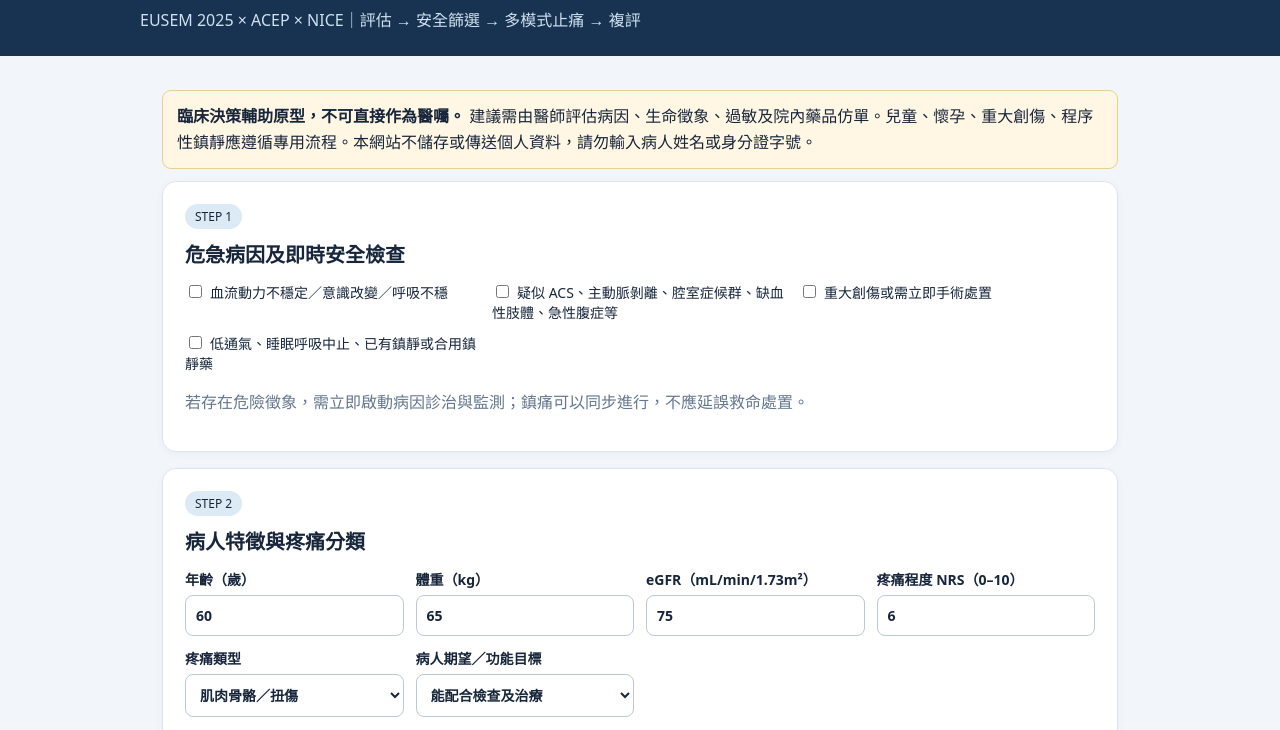
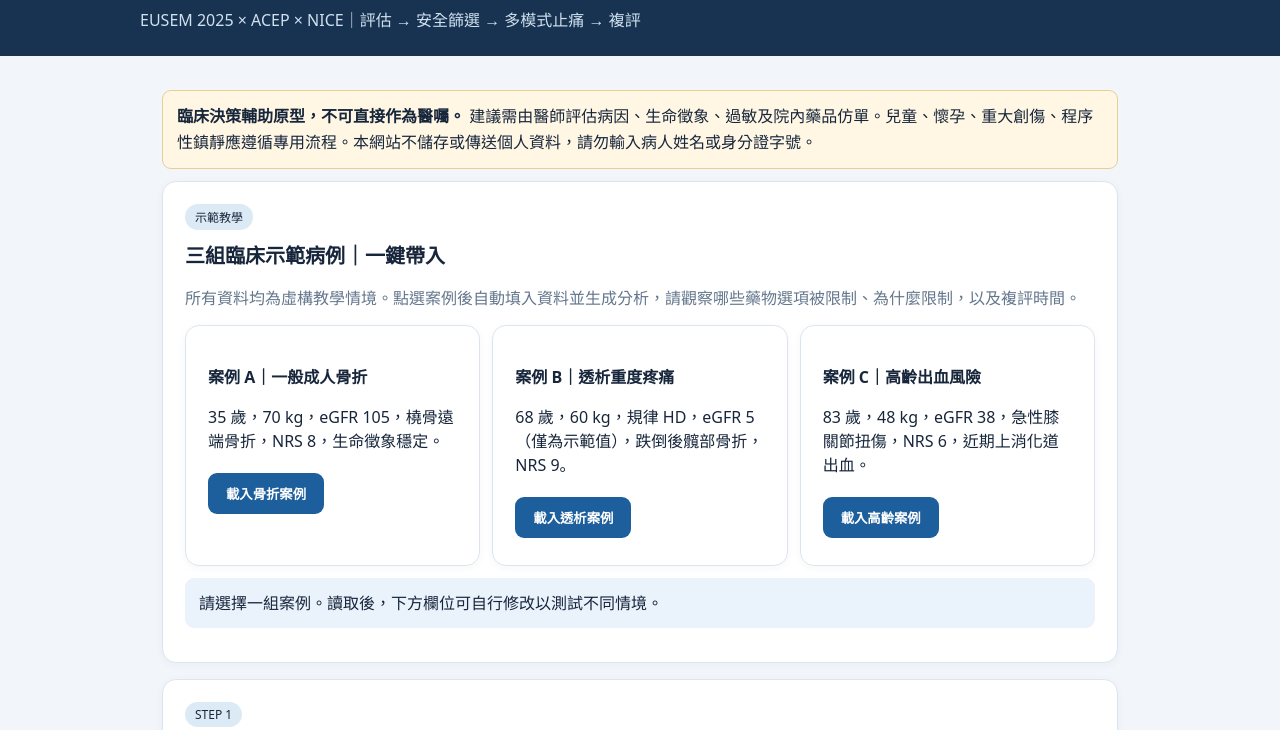
Before and after one commit to yht5582-source/pain, a plain HTML site: page index.html in a window 1280 px wide. Shown: the part 67-797 px from the top of the page. Drawn offline with Linux system fonts and the light colour scheme.

Commit message:
Add three interactive teaching cases with autofill and reassessment

```diff
--- a/index.html
+++ b/index.html
@@ -7,6 +7,13 @@
 <header><h1>急診急性疼痛｜互動治療決策導航</h1><p>EUSEM 2025 × ACEP × NICE｜評估 → 安全篩選 → 多模式止痛 → 複評</p></header>
 <main>
 <div class="note warn"><strong>臨床決策輔助原型，不可直接作為醫囑。</strong> 建議需由醫師評估病因、生命徵象、過敏及院內藥品仿單。兒童、懷孕、重大創傷、程序性鎮靜應遵循專用流程。本網站不儲存或傳送個人資料，請勿輸入病人姓名或身分證字號。</div>
+<section class="input-area" id="demoCases"><span class="step">示範教學</span><h2>三組臨床示範病例｜一鍵帶入</h2>
+<p class="muted">所有資料均為虛構教學情境。點選案例後自動填入資料並生成分析，請觀察哪些藥物選項被限制、為什麼限制，以及複評時間。</p>
+<div class="grid">
+<div class="panel" style="margin:0"><h3>案例 A｜一般成人骨折</h3><p>35 歲，70 kg，eGFR 105，橈骨遠端骨折，NRS 8，生命徵象穩定。</p><button type="button" onclick="loadCase('fracture')">載入骨折案例</button></div>
+<div class="panel" style="margin:0"><h3>案例 B｜透析重度疼痛</h3><p>68 歲，60 kg，規律 HD，eGFR 5（僅為示範值），跌倒後髖部骨折，NRS 9。</p><button type="button" onclick="loadCase('dialysis')">載入透析案例</button></div>
+<div class="panel" style="margin:0"><h3>案例 C｜高齡出血風險</h3><p>83 歲，48 kg，eGFR 38，急性膝關節扭傷，NRS 6，近期上消化道出血。</p><button type="button" onclick="loadCase('elder')">載入高齡案例</button></div>
+</div><div id="demoExplanation" class="note">請選擇一組案例。讀取後，下方欄位可自行修改以測試不同情境。</div></section>
 <div class="input-area">
 <section><span class="step">STEP 1</span><h2>危急病因及即時安全檢查</h2>
 <div class="checks">
@@ -49,6 +56,25 @@
 </main>
 <script>
 const $=id=>document.getElementById(id);let last='';
+const cases={
+ fracture:{age:35,weight:70,egfr:105,nrs:8,cause:'fracture',goal:'能配合檢查及治療',flags:[],repeat:4,notes:'示範：固定骨折、評估神經血管狀態；若有移位需復位，視情況採區域阻斷及滴定短效止痛。'},
+ dialysis:{age:68,weight:60,egfr:5,nrs:9,cause:'fracture',goal:'能配合檢查及治療',flags:['dialysis'],repeat:5,notes:'示範：髖部骨折需影像與骨科評估；可考慮髂筋膜阻斷；慎選短效 opioid，監測呼吸與鎮靜。透析患者 eGFR 不用於決定透析需求。'},
+ elder:{age:83,weight:48,egfr:38,nrs:6,cause:'muscle',goal:'能活動或行走',flags:['bleed'],repeat:3,notes:'示範：需排除隱匿骨折、跌倒原因及目前是否持續出血；避免常規全身性 NSAID，檢查低體重 paracetamol 每日上限。'}
+};
+function loadCase(key){
+ const c=cases[key];if(!c)return;
+ ['unstable','redflag','majortrauma','respRisk','aki','dialysis','liver','pregnant','bleed','heart','dehydrated','nsaid','opioid','allergy'].forEach(id=>$(id).checked=c.flags.includes(id));
+ ['age','weight','egfr','nrs','cause','goal'].forEach(id=>$(id).value=c[id]);
+ $('repeat').value=c.repeat;$('notes').value=c.notes;
+ const explain={
+ fracture:'教學觀察：NRS 8 屬重度，可及時止痛並考慮骨折固定與區域神經阻斷；腎功能及出血風險未見預設禁忌，不代表可免除過敏及用藥核對。',
+ dialysis:'教學觀察：CKD／透析警示應顯示避免常規全身性 NSAIDs、morphine 及 codeine；重度疼痛可評估監測下滴定 fentanyl／區域阻斷。透析患者不能憑 eGFR 5 判斷透析充分性。',
+ elder:'教學觀察：NRS 6 屬中度；近期上消化道出血使全身性 NSAIDs 不適當。83 歲且 48 kg 必須重新檢視 paracetamol 劑量上限及跌倒／骨折風險。'
+ };
+ $('demoExplanation').textContent=explain[key];
+ render();$('result').scrollIntoView({behavior:'smooth',block:'start'});
+}
+
 const ck=id=>$(id).checked;const num=id=>Number($(id).value);
 function render(){
 const age=num('age'),wt=num('weight'),egfr=num('egfr'),n=num('nrs');if([age,wt,egfr,n].some(x=>!Number.isFinite(x))||age<0||wt<=0||egfr<0||n<0||n>10){$('result').innerHTML='<div class="note danger">請確認年齡、體重、eGFR 與 NRS 的數值。</div>';return}
```
